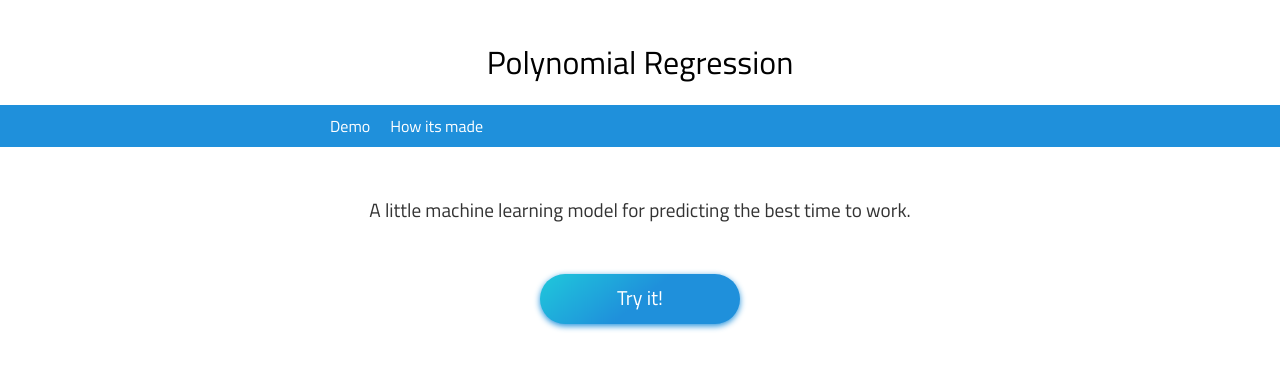
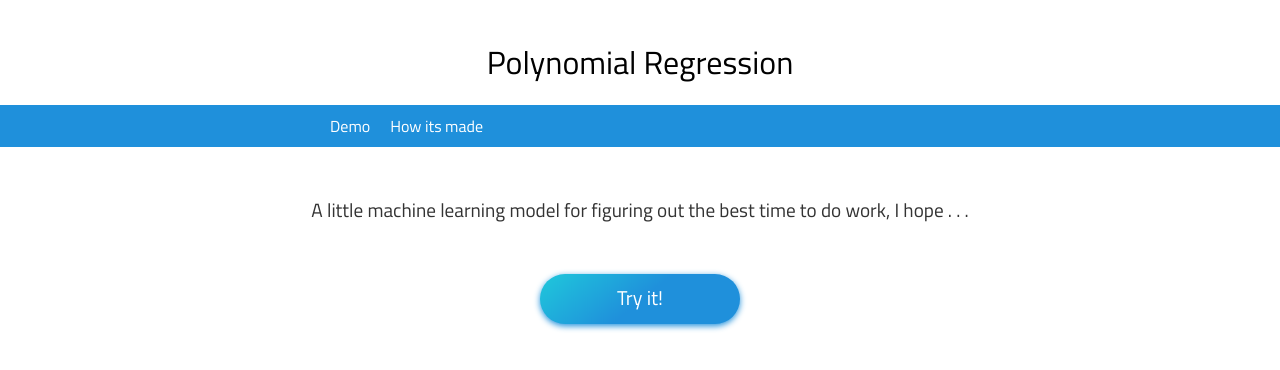
Before and after one commit to paladintip/ml, a React (Create React App) app: page / in a window 1280 px wide. Shown: the top 370 px of the page. Built offline with nearby package versions, Linux system fonts and the light colour scheme.

Commit message:
Little tweek to landing page text and form input size

```diff
--- a/src/App.css
+++ b/src/App.css
@@ -83,7 +83,7 @@ nav {
   padding: 1em;
   filter: drop-shadow(0 4px 6px rgb(145, 145, 145));
   background-color: white;
-  width: 150px;
+  width: 160px;
 }
 
 .btn {
--- a/src/App.js
+++ b/src/App.js
@@ -35,7 +35,7 @@ state ={
           <Route path="/about" component={About}/>
           <Route exact path="/" render={props =>(
           <React.Fragment>
-            <h2 class='home-desc'>A little machine learning model for predicting the best time to work.</h2>
+            <h2 class='home-desc'>A little machine learning model for figuring out the best time to do work, I hope . . .</h2>
             <NavLink activeClassName='active' className='startBtn' to="/demo">Try it!</NavLink>
           </React.Fragment>
         )}/>
```
